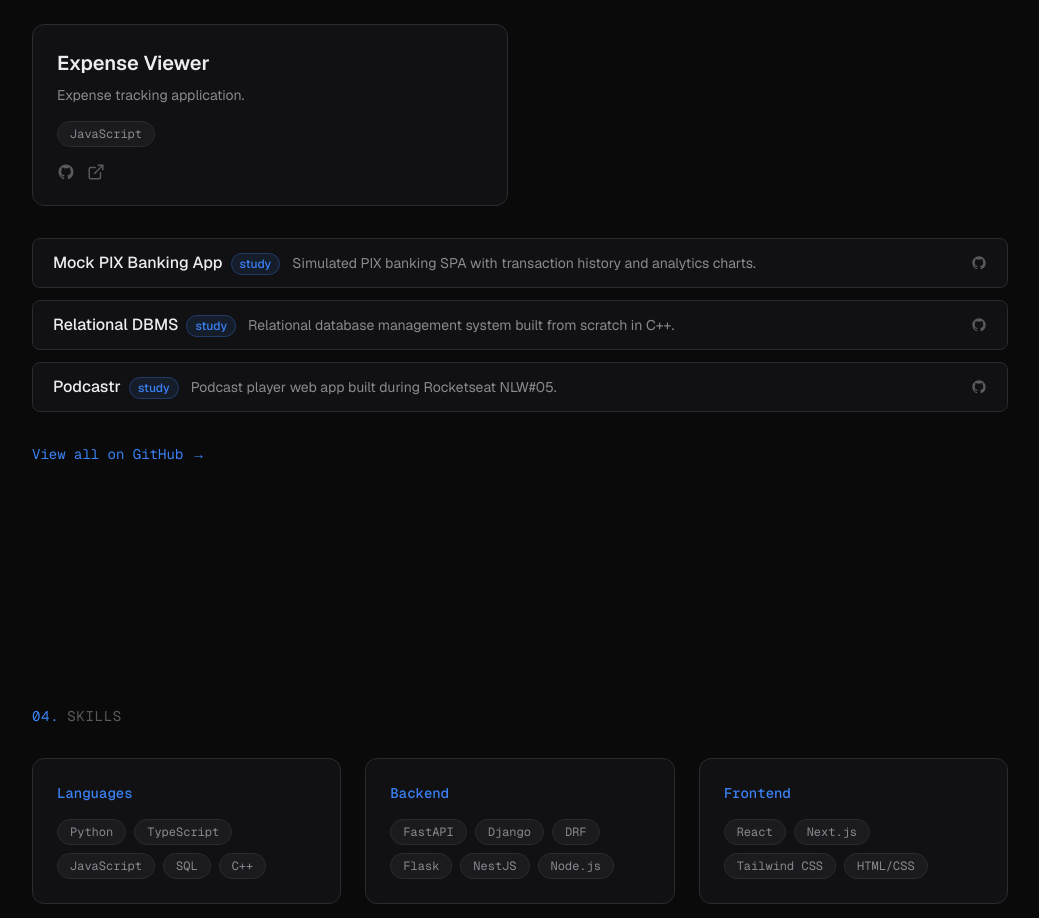
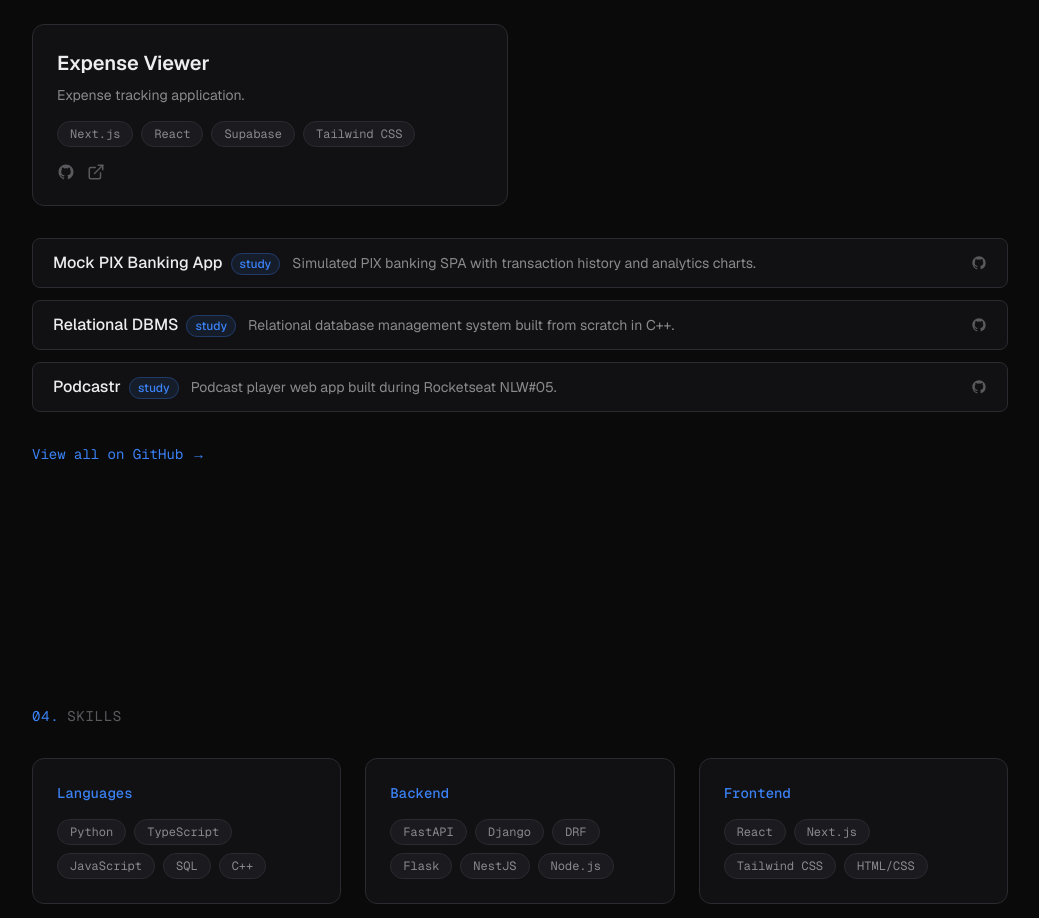
Before and after one commit to orrevua/orrevua-www, a Next.js app: page / in a window 1280 px wide. Shown: the part 2592-3510 px from the top of the page, without its empty margins (120-1159 px from the left). Built offline with nearby package versions, Linux system fonts and the light colour scheme; no server answers.

Commit message:
fix(portfolio): update expense-viewer tech stack

```diff
--- a/src/data/projects.ts
+++ b/src/data/projects.ts
@@ -72,7 +72,7 @@ export const projects: Project[] = [
     description: "Expense tracking application.",
     longDescription:
       "A JavaScript application for tracking and visualizing personal expenses.",
-    technologies: ["JavaScript"],
+    technologies: ["Next.js", "React", "Supabase", "Tailwind CSS"],
     githubUrl: "https://github.com/orrevua/expense_viewer",
     liveUrl: "https://expense-viewer-nu.vercel.app/",
     isFeatured: true,
```
